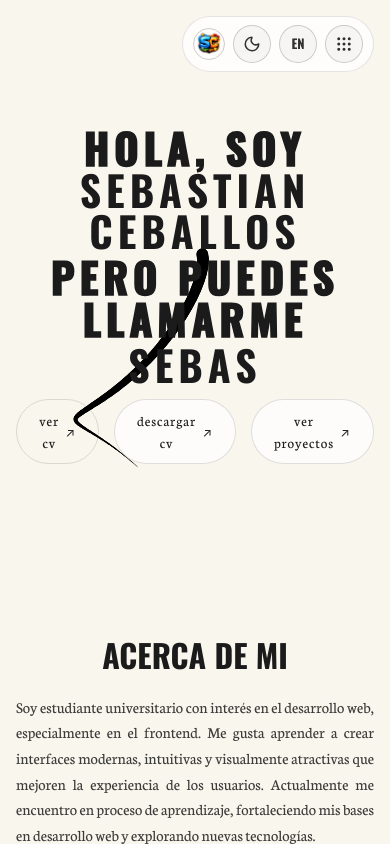
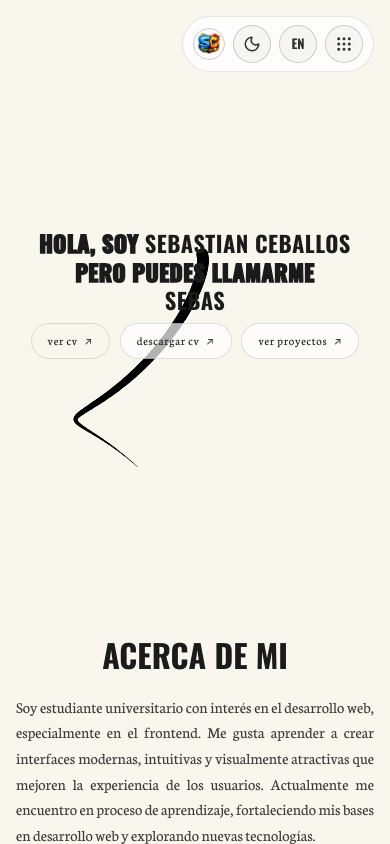
Before and after one commit to SebasC1801/CV_Sebas, a Next.js app: page / in a window 390 px wide. Built offline with nearby package versions, Linux system fonts and the light colour scheme.

Commit message:
Subiendo cambios modo mobile

```diff
--- a/app/globals.css
+++ b/app/globals.css
@@ -333,19 +333,33 @@ html[data-theme="dark"] .menu-link:hover {
   color: var(--foreground);
   position: relative;
   z-index: 2;
-  max-width: min(92vw, 1300px);
+  max-width: 100%;
   margin: 0 auto;
+  overflow-wrap: break-word;
+  word-break: break-word;
 }
 
 .hero-outline .hero-line {
   font-weight: 700;
-  font-size: clamp(2.6rem, 6.2vw, 5.8rem);
+  font-size: clamp(1.4rem, 5.5vw, 5.8rem);
   color: var(--foreground);
   -webkit-text-stroke: 0 transparent;
   text-stroke: 0 transparent;
-  line-height: 1;
-  letter-spacing: 0.12em;
+  line-height: 1.05;
+  letter-spacing: 0.02em;
   opacity: 1;
+}
+
+@media screen and (min-width: 480px) {
+  .hero-outline .hero-line {
+    letter-spacing: 0.06em;
+  }
+}
+
+@media screen and (min-width: 768px) {
+  .hero-outline .hero-line {
+    letter-spacing: 0.12em;
+  }
 }
 
 .hero-outline .hero-hollow {
@@ -380,11 +394,12 @@ html[data-theme="dark"] .menu-link:hover {
   display: flex;
   align-items: center;
   justify-content: center;
-  gap: clamp(0.9rem, 2.5vw, 1.8rem);
+  flex-wrap: wrap;
+  gap: clamp(0.6rem, 2.5vw, 1.8rem);
   font-family: var(--font-neuton), "Neuton", var(--font-apple);
   text-transform: none;
   letter-spacing: 0.06em;
-  font-size: clamp(0.9rem, 1.2vw, 1.05rem);
+  font-size: clamp(0.75rem, 1.2vw, 1.05rem);
   color: var(--foreground);
   opacity: 0.9;
   padding-top: 0.6em;
@@ -397,12 +412,19 @@ html[data-theme="dark"] .menu-link:hover {
   gap: 0.4rem;
   color: var(--foreground);
   text-decoration: none;
-  padding: 0.6rem 1.4rem;
+  padding: 0.5rem 1rem;
   border-radius: 999px;
   border: 1px solid var(--border);
   background: transparent;
   transition: transform 0.2s ease, border-color 0.2s ease,
     background 0.2s ease, color 0.2s ease;
+  white-space: nowrap;
+}
+
+@media screen and (min-width: 480px) {
+  .hero-button {
+    padding: 0.6rem 1.4rem;
+  }
 }
 
 .hero-button::after {
--- a/app/src/components/HeroSection.tsx
+++ b/app/src/components/HeroSection.tsx
@@ -9,8 +9,8 @@ export default function HeroSection() {
   const tr = t(lang);
 
   return (
-    <main className="intro-main relative z-10 flex min-h-[70vh] md:min-h-screen items-center justify-center px-4 md:px-6 py-12 md:py-20">
-      <section className="hero-wrap w-full max-w-6xl px-6 text-center">
+    <main className="intro-main relative z-10 flex min-h-[70vh] md:min-h-screen items-center justify-center px-4 md:px-6 py-12 md:py-20 overflow-hidden">
+      <section className="hero-wrap w-full max-w-6xl px-2 md:px-6 text-center">
         <motion.p
           className="hero-text hero-outline"
           initial={{ opacity: 0, y: 50 }}
```
